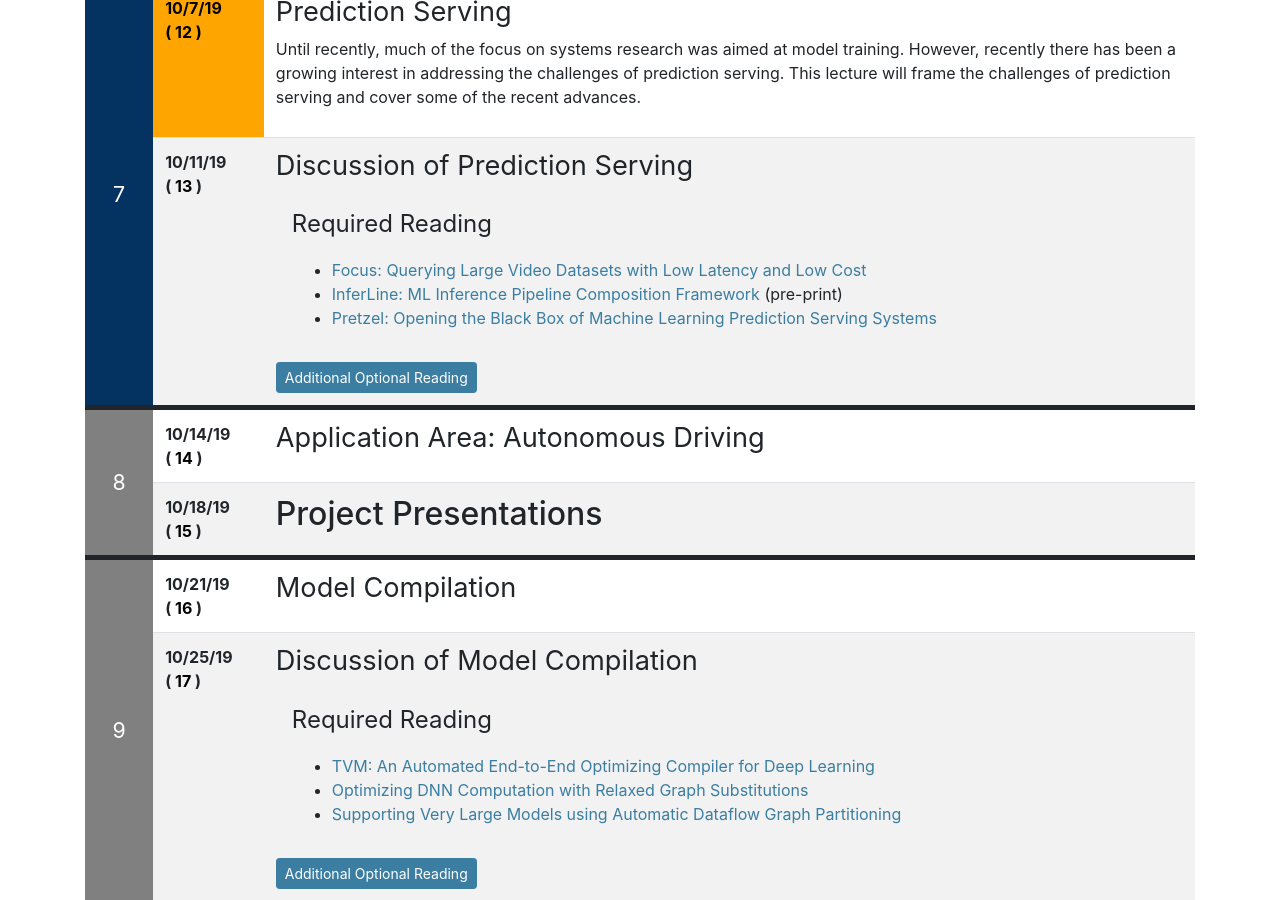
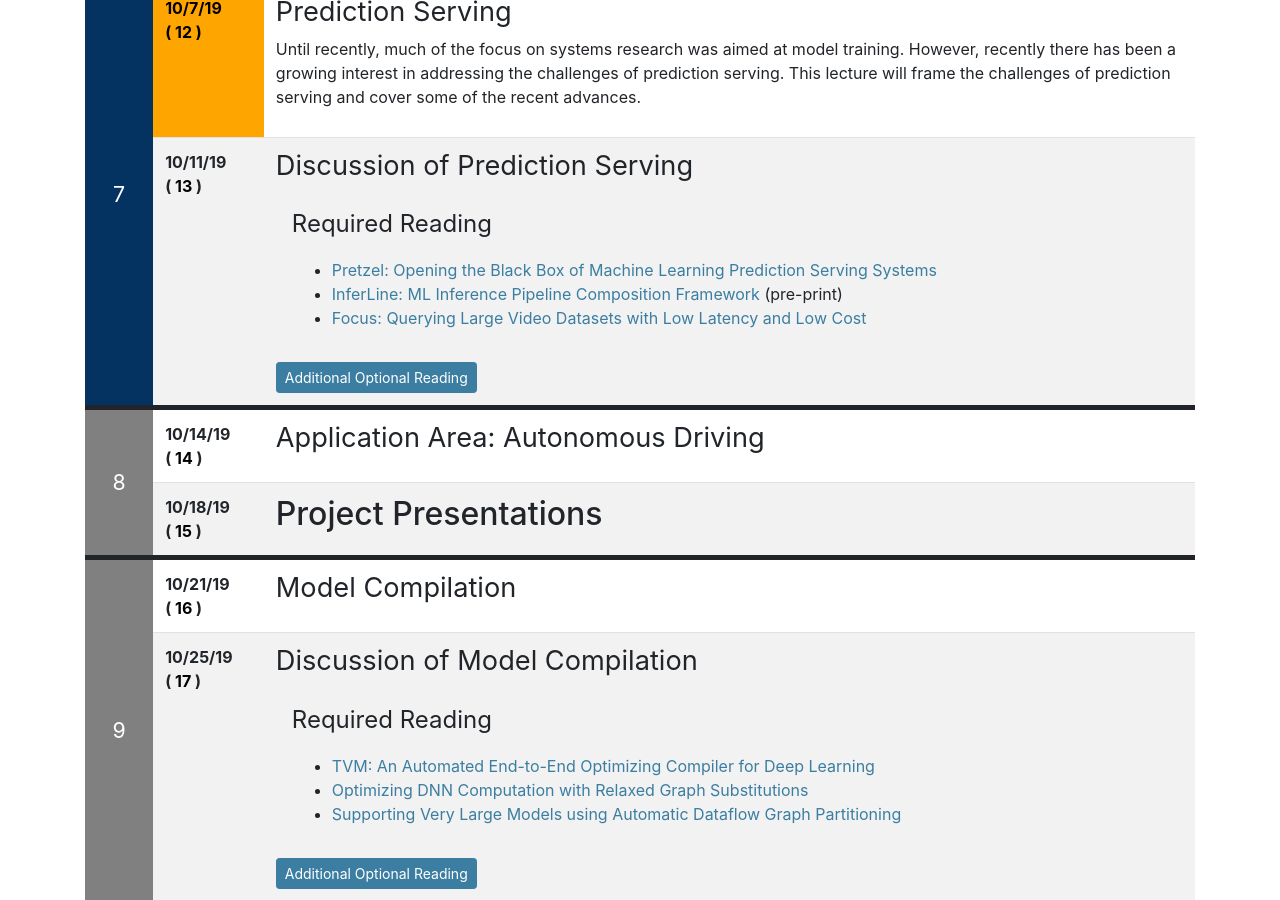
Before and after one commit to ucbrise/cs294-ai-sys-fa19, a Jekyll site: the page built from index.md, in a window 1280 px wide and 900 px high, scrolled down 4286 px. Built offline with Jekyll 4.4.1, drawn with Linux system fonts in a browser that asks for light colours; nearby versions of some CDN libraries; our own code applies the rules of GitHub Pages for plain Markdown files; some of the changed lines change nothing that is shown.

Commit message:
updating reading order

```diff
--- a/index.md
+++ b/index.md
@@ -414,11 +414,9 @@ Until recently, much of the focus on systems research was aimed at model trainin
 <div class="reading">
 <div class="required_reading" markdown="1">
 
-
+* [Pretzel: Opening the Black Box of Machine Learning Prediction Serving Systems](https://www.usenix.org/system/files/osdi18-lee.pdf)
+* [InferLine: ML Inference Pipeline Composition Framework](assets/preprint/inferline_draft.pdf) (pre-print)
 * [Focus: Querying Large Video Datasets with Low Latency and Low Cost](https://www.usenix.org/system/files/osdi18-hsieh.pdf)
-* [InferLine: ML Inference Pipeline Composition Framework](assets/preprint/inferline_draft.pdf) (pre-print)
-* [Pretzel: Opening the Black Box of Machine Learning Prediction Serving Systems](https://www.usenix.org/system/files/osdi18-lee.pdf)
-
 
 </div>
 <div class="optional_reading" markdown="1">
@@ -438,6 +436,8 @@ The [Prediction-Serving Systems: What happens when we wish to actually deploy a
 
 * Paul Viola and Michael Jones [Rapid Object Detection using a Boosted Cascade of Simple Features](https://www.cs.cmu.edu/~efros/courses/LBMV07/Papers/viola-cvpr-01.pdf) CVPR 2001.
 
+#### Performance Breakdown of various models
+* [Benchmark Analysis of Representative Deep Neural Network Architectures](https://arxiv.org/pdf/1810.00736.pdf)
 
 </div>
 </div>
```
